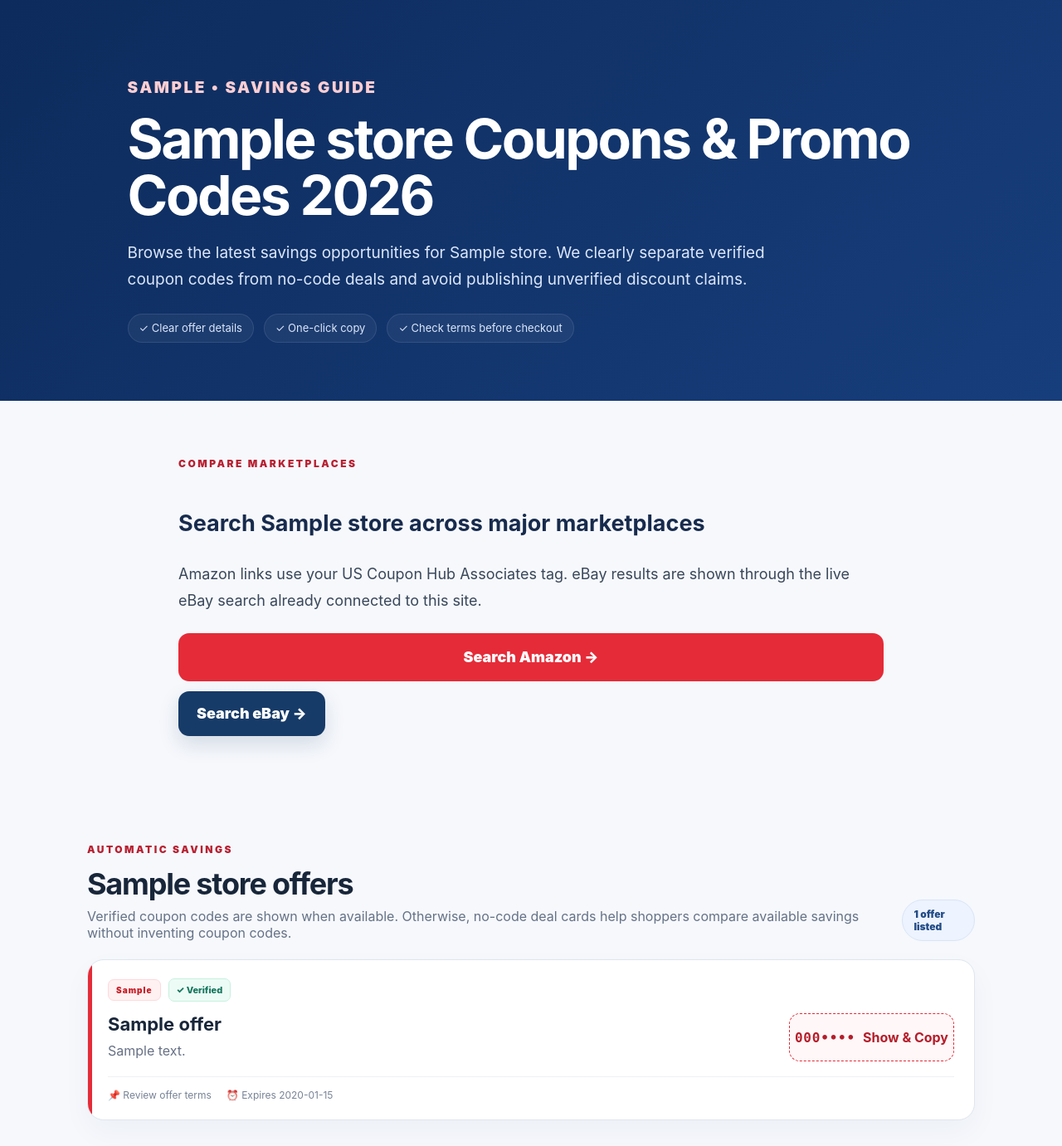
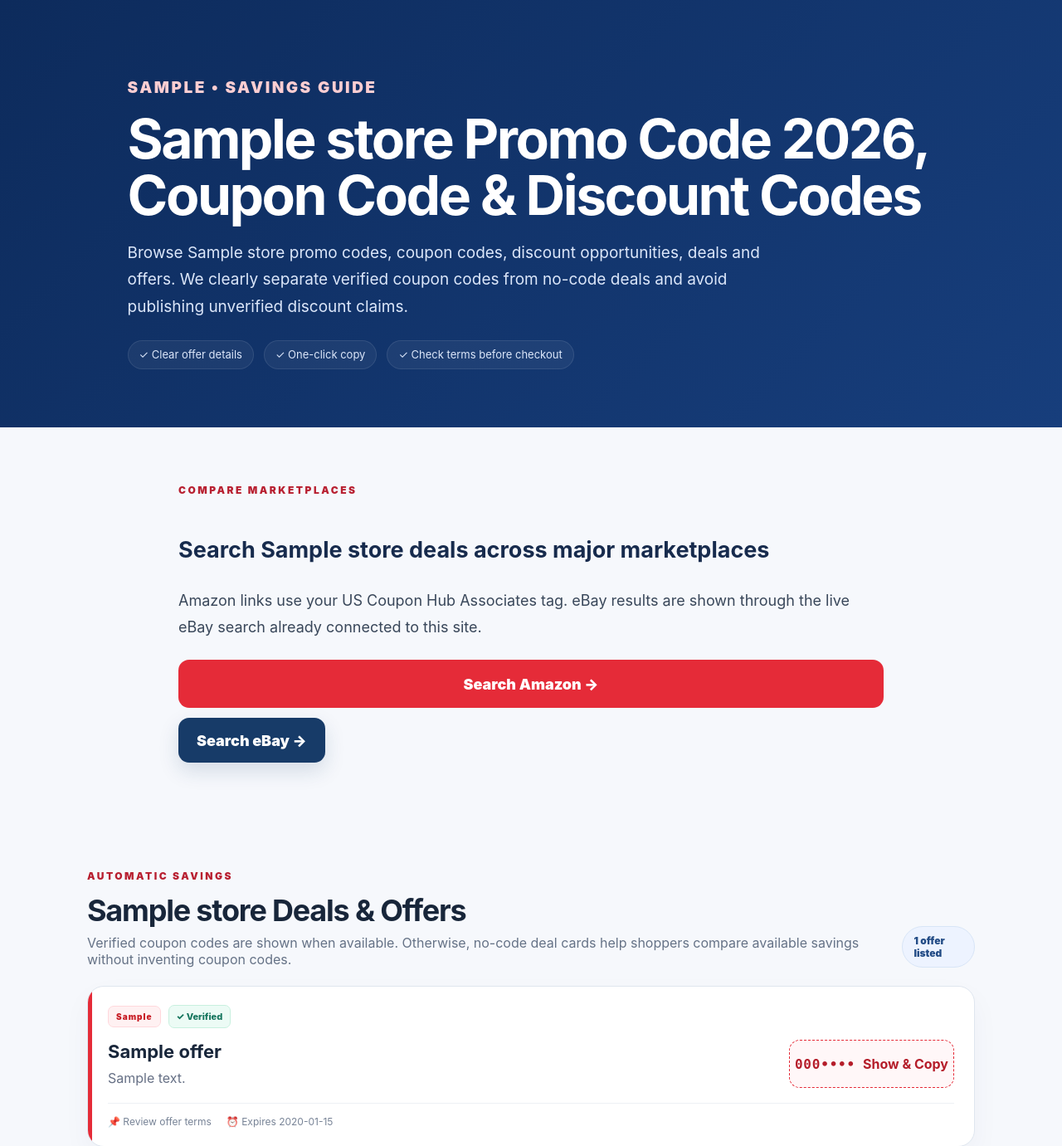
Before and after one commit to onehubworldcom/uscouponhub, a Flask app: a page that uses templates/store.html in a window 1280 px wide. Shown: the part 298-1679 px from the top of the page at 83% size. Run offline with Flask 3, Linux system fonts and the light colour scheme; data comes from the database, SQL or seed files in the repository; tables that the repository leaves empty hold one stand-in row (values such as "Sample post").

Commit message:
Improve store page long-tail SEO keyword targeting

```diff
--- a/templates/store.html
+++ b/templates/store.html
@@ -1,25 +1,25 @@
 {% extends 'base.html' %}
-{% block title %}{{ store.name }} Coupons & Promo Codes {{ current_year }} | US Coupon Hub{% endblock %}
-{% block description %}Explore {{ store.name }} promo codes, coupon codes, sale information and shopping tips for {{ current_year }}. Review current offers and store terms before checkout.{% endblock %}
+{% block title %}{{ store.name }} Promo Code {{ current_year }}, Coupon Code & Discount Codes | US Coupon Hub{% endblock %}
+{% block description %}Find {{ store.name }} promo code and coupon code offers for {{ current_year }}, plus discount codes, deals, offers and practical savings tips. Check offer terms before checkout.{% endblock %}
 {% block content %}
 <nav class="breadcrumbs"><a href="/">Home</a> <span>›</span> <span>{{ store.name }} Coupons</span></nav>
 <section class="storehero coupon-hero">
   <div class="storehero-inner">
     <p class="eyebrow">{{ store.category|upper }} • SAVINGS GUIDE</p>
-    <h1>{{ store.name }} Coupons & Promo Codes {{ current_year }}</h1>
-    <p class="lead">Browse the latest savings opportunities for {{ store.name }}. We clearly separate verified coupon codes from no-code deals and avoid publishing unverified discount claims.</p>
+    <h1>{{ store.name }} Promo Code {{ current_year }}, Coupon Code &amp; Discount Codes</h1>
+    <p class="lead">Browse {{ store.name }} promo codes, coupon codes, discount opportunities, deals and offers. We clearly separate verified coupon codes from no-code deals and avoid publishing unverified discount claims.</p>
     <div class="coupon-hero-points"><span>✓ Clear offer details</span><span>✓ One-click copy</span><span>✓ Check terms before checkout</span></div>
   </div>
 </section>
 
 <section class="content affiliate-quick-links">
-  <div><p class="eyebrow">COMPARE MARKETPLACES</p><h2>Search {{ store.name }} across major marketplaces</h2><p>Amazon links use your US Coupon Hub Associates tag. eBay results are shown through the live eBay search already connected to this site.</p></div>
+  <div><p class="eyebrow">COMPARE MARKETPLACES</p><h2>Search {{ store.name }} deals across major marketplaces</h2><p>Amazon links use your US Coupon Hub Associates tag. eBay results are shown through the live eBay search already connected to this site.</p></div>
   <div class="coupon-hero-points"><a class="get-deal-button" href="/amazon/search/{{ store.slug }}/" rel="nofollow sponsored">Search Amazon →</a><a class="ebay-store-button" href="/ebay/search/?q={{ store.name|urlencode }}&amp;category={{ store.category|urlencode }}">Search eBay →</a></div>
 </section>
 
 <section id="offers" class="coupon-section">
   <div class="coupon-section-head">
-    <div><p class="eyebrow">AUTOMATIC SAVINGS</p><h2>{{ store.name }} offers</h2><p>Verified coupon codes are shown when available. Otherwise, no-code deal cards help shoppers compare available savings without inventing coupon codes.</p></div>
+    <div><p class="eyebrow">AUTOMATIC SAVINGS</p><h2>{{ store.name }} Deals &amp; Offers</h2><p>Verified coupon codes are shown when available. Otherwise, no-code deal cards help shoppers compare available savings without inventing coupon codes.</p></div>
     <span class="offer-count">{{ offers|length }} offer{{ '' if offers|length == 1 else 's' }} listed</span>
   </div>
 
@@ -32,7 +32,7 @@
         <div class="coupon-copy"><h3>{{ offer.title }}</h3>{% if offer.description %}<p>{{ offer.description }}</p>{% endif %}</div>
         <div class="coupon-action">
           {% if offer.code %}
-          <button class="code-button" type="button" data-code="{{ offer.code }}" onclick="copyCoupon(this)"><span class="code-label">{{ offer.code[:3] }}••••</span><strong>Show & Copy</strong></button>
+          <button class="code-button" type="button" data-code="{{ offer.code }}" onclick="copyCoupon(this)"><span class="code-label">{{ offer.code[:3] }}••••</span><strong>Show &amp; Copy</strong></button>
           {% elif offer.offer_type == 'amazon' or offer.source == 'amazon' %}
           <a class="get-deal-button" href="/amazon/search/{{ store.slug }}/" rel="nofollow sponsored">Search Amazon →</a>
           {% elif offer.offer_type == 'ebay' or offer.source == 'ebay' %}
@@ -51,7 +51,7 @@
   {% else %}
   <div class="no-offers-card">
     <div class="no-offers-icon">🏷️</div>
-    <div><h3>No verified coupon code is listed yet</h3><p>We do not invent discount codes. When a verified offer is added for {{ store.name }}, it will appear here with a Show & Copy button.</p></div>
+    <div><h3>No verified coupon code is listed yet</h3><p>We do not invent discount codes. When a verified offer is added for {{ store.name }}, it will appear here with a Show &amp; Copy button.</p></div>
     {% if affiliate_match %}<a class="get-deal-button" href="/go/{{ store.slug }}/" rel="nofollow sponsored">Check Current Deal →</a>{% endif %}
   </div>
   {% endif %}
@@ -68,10 +68,10 @@
 
 <section id="terms" class="content seo-grid coupon-info-grid">
  <article>
-  <h2>How to use a {{ store.name }} coupon</h2>
-  <ol class="coupon-steps"><li><span>1</span><div><b>Choose an offer</b><small>Pick a verified code or a no-code deal.</small></div></li><li><span>2</span><div><b>Copy the code</b><small>Select “Show & Copy” and continue to checkout.</small></div></li><li><span>3</span><div><b>Check the savings</b><small>Confirm the discount is applied before placing your order.</small></div></li></ol>
-  <h2>Ways to save at {{ store.name }}</h2>
-  <p>Depending on the promotion, shoppers may find coupon codes, promo codes, seasonal sales, limited-time offers or other eligible discounts. A discount is not guaranteed for every product or order.</p>
+  <h2>How to use a {{ store.name }} coupon code</h2>
+  <ol class="coupon-steps"><li><span>1</span><div><b>Choose an offer</b><small>Pick a verified code or a no-code deal.</small></div></li><li><span>2</span><div><b>Copy the code</b><small>Select “Show &amp; Copy” and continue to checkout.</small></div></li><li><span>3</span><div><b>Check the savings</b><small>Confirm the discount is applied before placing your order.</small></div></li></ol>
+  <h2>{{ store.name }} Discount Codes, Deals &amp; Offers</h2>
+  <p>Depending on the promotion, shoppers may find promo codes, coupon codes, discount codes, seasonal sales, limited-time deals or other eligible offers. A discount is not guaranteed for every product or order.</p>
  </article>
  <aside class="seo-card"><h3>Saving checklist</h3><p>Compare the offer with the current sale price and review exclusions before buying.</p><a href="/search/?q={{ store.name|urlencode }}">Find related stores →</a></aside>
 </section>
@@ -102,13 +102,13 @@
 </section>
 {% endif %}
 
-<section class="content"><h2>About {{ store.name }}</h2><p>{{ store.name }} is listed in the US Coupon Hub store directory to help shoppers discover relevant savings pages. Store promotions and policies can change, so information should be verified with the merchant before purchase.</p><h2>{{ store.name }} Coupon FAQ</h2><details><summary>Does {{ store.name }} have promo codes?</summary><p>Availability can change. Verified offers will be displayed above when they are available.</p></details><details><summary>Can I combine discounts?</summary><p>Combination rules depend on the merchant and the specific promotion. Check the applicable terms.</p></details><details><summary>Why might a promo code not work?</summary><p>A code may be expired, limited to selected products, require a minimum purchase, or be restricted to certain customers or locations.</p></details></section>
+<section class="content"><h2>About {{ store.name }}</h2><p>{{ store.name }} is listed in the US Coupon Hub store directory to help shoppers discover relevant savings pages. Store promotions and policies can change, so information should be verified with the merchant before purchase.</p><h2>{{ store.name }} Coupon FAQ</h2><details><summary>Does {{ store.name }} have a promo code?</summary><p>Availability can change. Verified offers will be displayed above when they are available.</p></details><details><summary>Does {{ store.name }} offer discount codes or deals?</summary><p>Available discounts, deals and offers depend on the merchant and current promotions. Check the listings above and the applicable terms.</p></details><details><summary>Can I combine discounts?</summary><p>Combination rules depend on the merchant and the specific promotion. Check the applicable terms.</p></details><details><summary>Why might a promo code not work?</summary><p>A code may be expired, limited to selected products, require a minimum purchase, or be restricted to certain customers or locations.</p></details></section>
 
 <script type="application/ld+json">
 {
   "@context":"https://schema.org",
   "@type":"WebPage",
-  "name":"{{ store.name }} Coupons & Promo Codes {{ current_year }}",
+  "name":"{{ store.name }} Promo Code {{ current_year }}, Coupon Code & Discount Codes",
   "url":"https://uscouponhub.com/{{ store.slug }}",
   "isPartOf":{"@type":"WebSite","name":"US Coupon Hub","url":"https://uscouponhub.com/"},
   "breadcrumb":{"@type":"BreadcrumbList","itemListElement":[{"@type":"ListItem","position":1,"name":"Home","item":"https://uscouponhub.com/"},{"@type":"ListItem","position":2,"name":"{{ store.name }} Coupons","item":"https://uscouponhub.com/{{ store.slug }}"}]}
```
